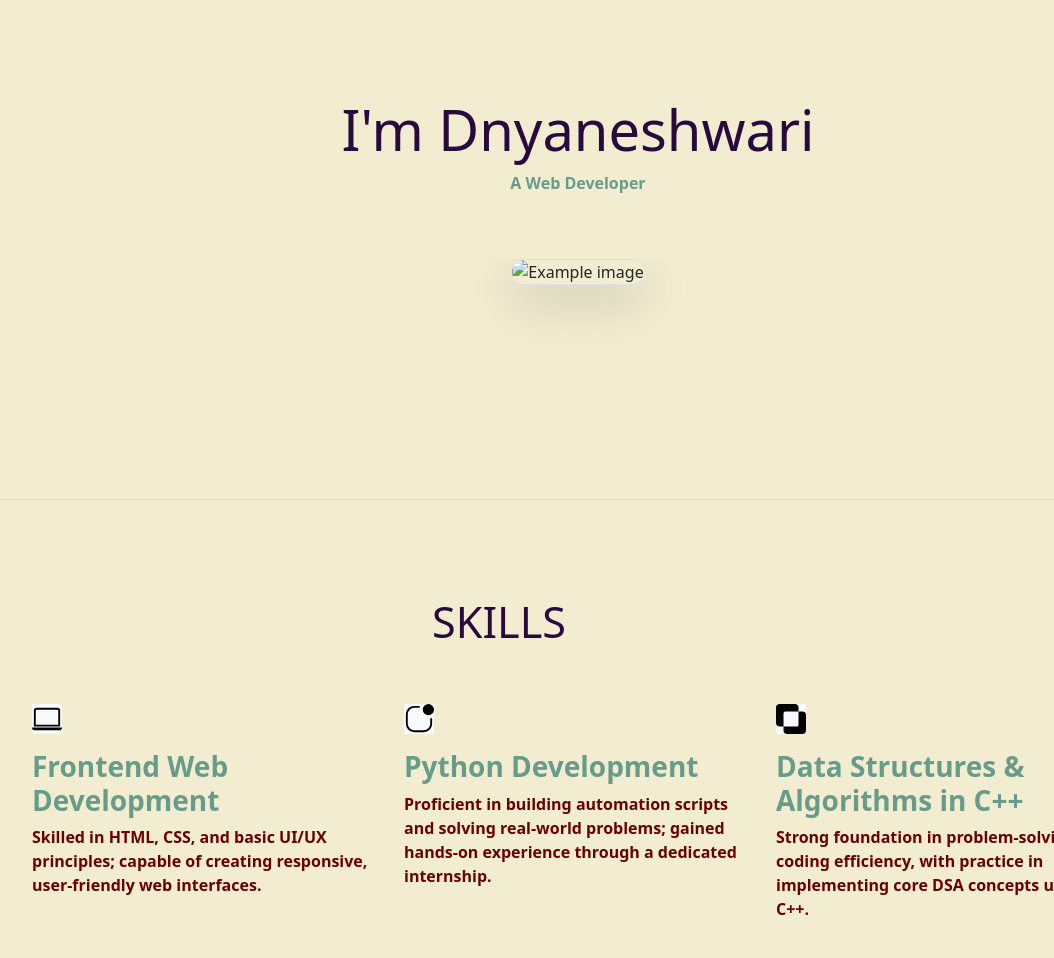
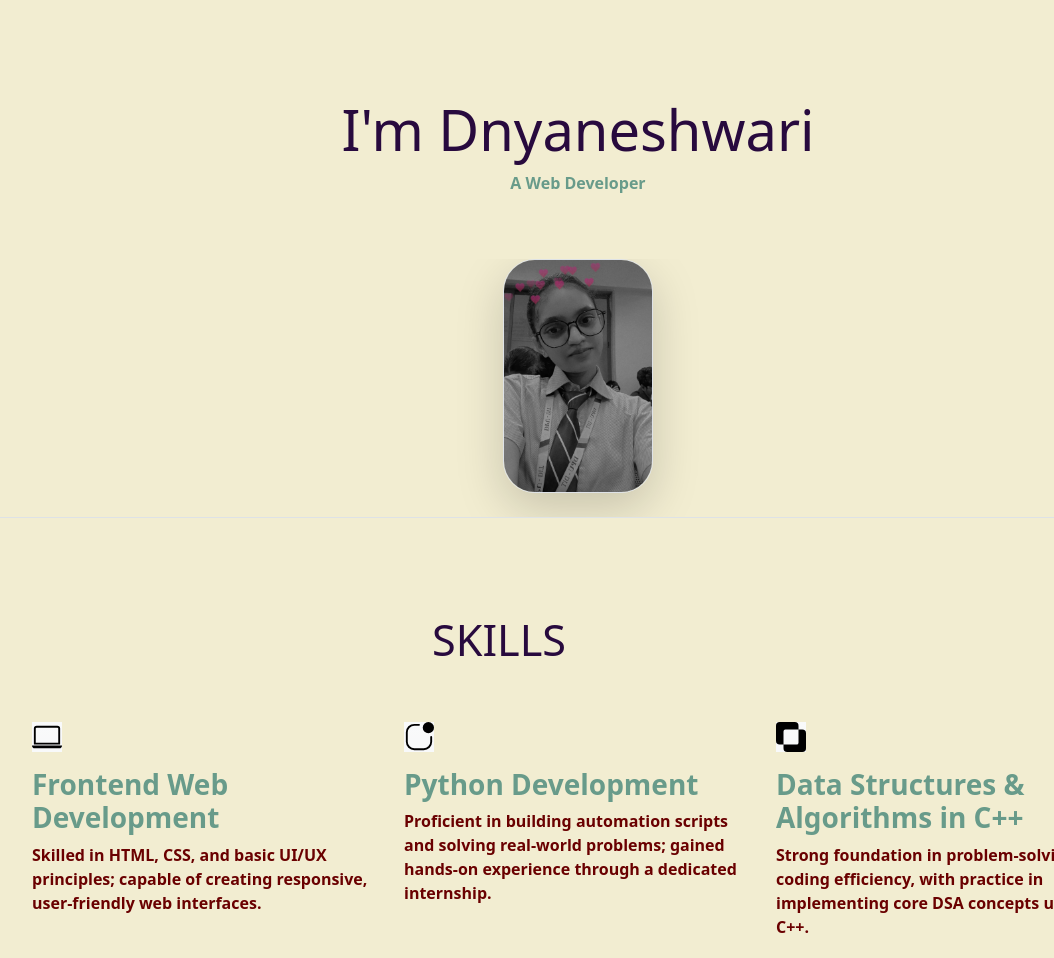
Before and after one commit to evolvenest/capstone-project, a plain HTML site: page index.html in a window 1280 px wide. Shown: the top 958 px of the page, without its empty margins (62-1116 px from the left). Drawn offline with nearby package versions, Linux system fonts and the light colour scheme; files whose address does not match are found by name.

Commit message:
Update index.html

```diff
--- a/index.html
+++ b/index.html
@@ -13,7 +13,7 @@
         <div class="px-4 pt-5 my-5 text-center border-bottom"> <h1 class="dnyanu">I'm Dnyaneshwari</h1> <div class="col-lg-6 mx-auto">
         <p class="text">A Web Developer</p> <div class="d-grid gap-2 d-sm-flex justify-content-sm-
          center mb-5">  </div> </div> <div class="overflow-hidden" style="min-height: 30vh;">
-         <div class="container px-5"> <img src="./images/me.jpeg" class="img-fluid border
+         <div class="container px-5"> <img src="me.jpeg" class="img-fluid border
         rounded-5 shadow-lg mb-4" alt="Example image" width="150" height="100" loading="lazy">
      </div> </div> </div>
     </section>
@@ -105,4 +105,5 @@ Skills: HTML, CSS, JavaScript, Responsive Design, UI/UX.
      integrity="sha384-ndDqU0Gzau9qJ1lfW4pNLlhNTkCfHzAVBReH9diLvGRem5+R9g2FzA8ZGN954O5Q"
       crossorigin="anonymous"></script>
 </body>
+
 </html>
```
